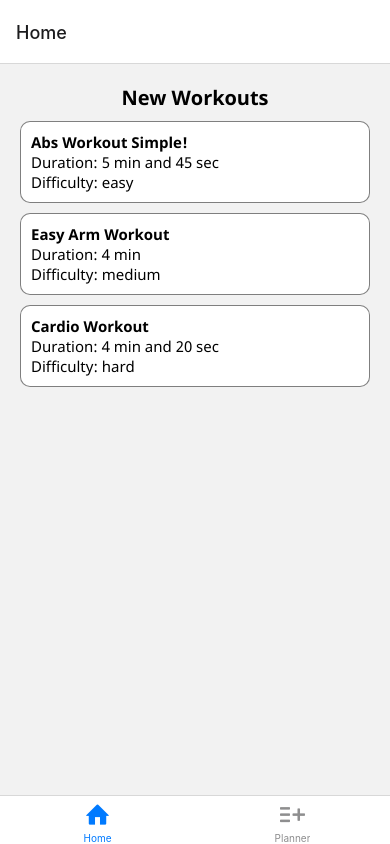
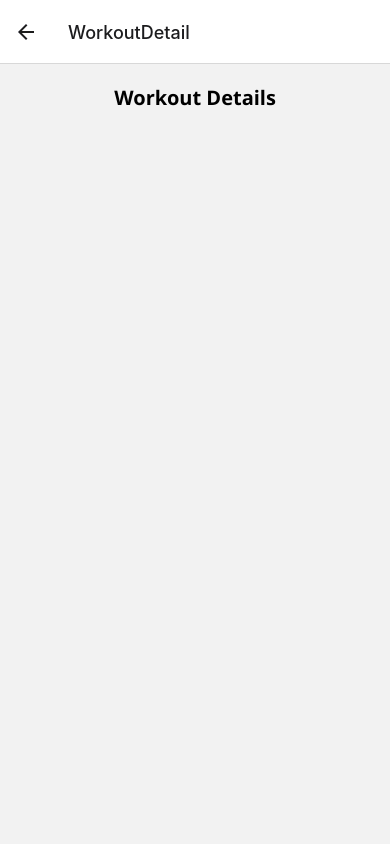
Before and after one commit to makyinmars/Pepa, a React Native app: screen /WorkoutDetail in a window 390 px wide. Built offline with nearby package versions, Linux system fonts and the light colour scheme.

Commit message:
chore: adding navigation for workout detail

```diff
--- a/src/navigation/index.tsx
+++ b/src/navigation/index.tsx
@@ -5,6 +5,7 @@
 
 import HomeScreen from "../screens/HomeScreen";
 import PlannerScreen from "../screens/PlannerScreen";
+import WorkoutDetailScreen from "../screens/WorkoutDetailScreen";
 
 export default function Navigation() {
   return (
@@ -24,6 +25,7 @@
         component={BottomTabNavigator}
         options={{ headerShown: false }}
       />
+      <Stack.Screen name="WorkoutDetail" component={WorkoutDetailScreen} />
     </Stack.Navigator>
   );
 };
--- a/src/screens/HomeScreen.tsx
+++ b/src/screens/HomeScreen.tsx
@@ -13,7 +13,7 @@
         data={data as [Workout]}
         renderItem={({ item }) => {
           return (
-            <Pressable onPress={() => alert(`I am pressed - ${item.name}`)}>
+            <Pressable onPress={() => navigation.navigate("WorkoutDetail")}>
               <WorkoutItem item={item} />
             </Pressable>
           );
--- /dev/null
+++ b/src/screens/WorkoutDetailScreen.tsx
@@ -0,0 +1,26 @@
+import { View, Text, StyleSheet } from "react-native";
+import { NativeStackHeaderProps } from "@react-navigation/native-stack";
+
+export default function WorkoutDetailScreen({
+  navigation,
+}: NativeStackHeaderProps) {
+  return (
+    <View style={styles.container}>
+      <Text style={styles.title}>Workout Details</Text>
+    </View>
+  );
+}
+
+const styles = StyleSheet.create({
+  container: {
+    flex: 1,
+    padding: 20,
+  },
+  title: {
+    fontSize: 20,
+    textAlign: "center",
+    fontWeight: "bold",
+    marginBottom: 10,
+    fontFamily: "notosans-bold",
+  },
+});
```
